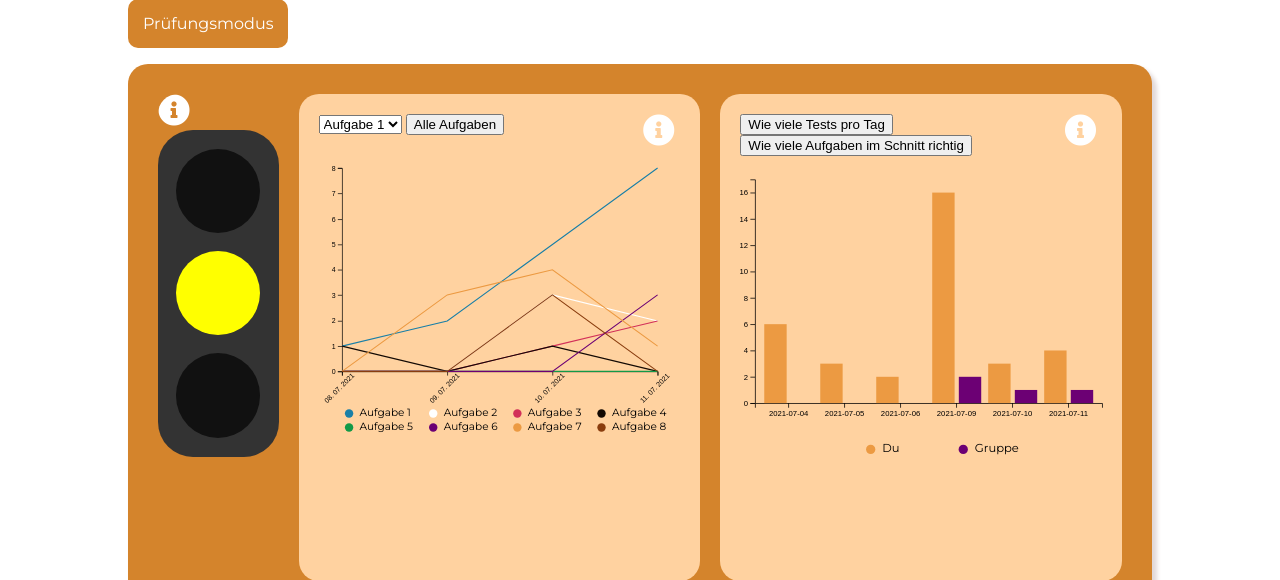
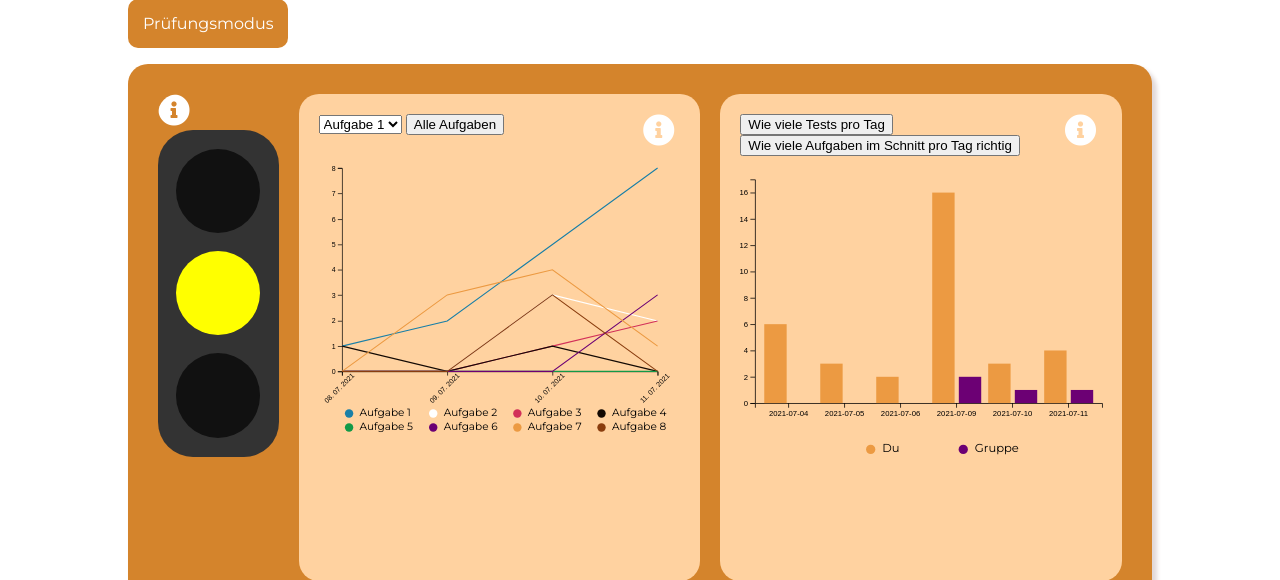
Before and after one commit to s-unger/e-assessment, a PHP site: page /src/home.php in a window 1280 px wide. Shown: the part 430-1010 px from the top of the page. Run offline with PHP 8.4, Linux system fonts and the light colour scheme; a user stored in the database is signed in; data comes from the database, SQL or seed files in the repository; some libraries are stand-ins or nearby versions.

Commit message:
changed button text

```diff
--- a/src/home.php
+++ b/src/home.php
@@ -81,7 +81,7 @@ $misconceptionReminder5_2 = "Fehlertyp: <b>Probleme mit dem Textverständnis</b>
                         </button>
                         <button id="buttonBar2">Wie viele Aufgaben
                             im
-                            Schnitt richtig
+                            Schnitt pro Tag richtig
                         </button>
                     </div>
                     <div class="icon" id="icon2">
```
